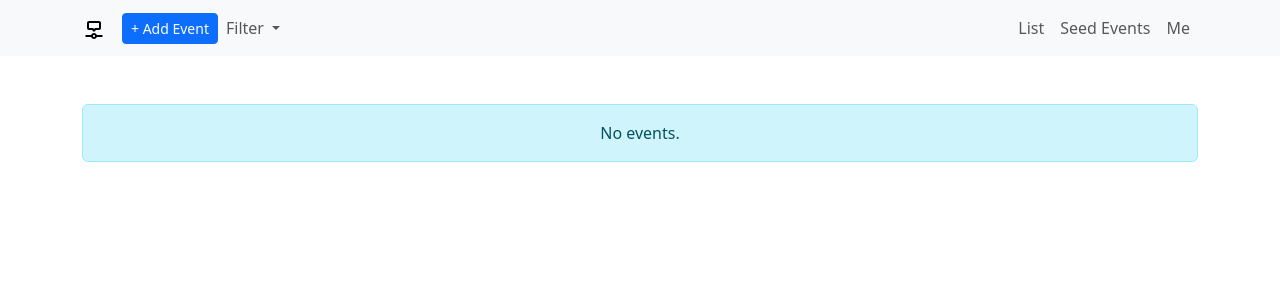
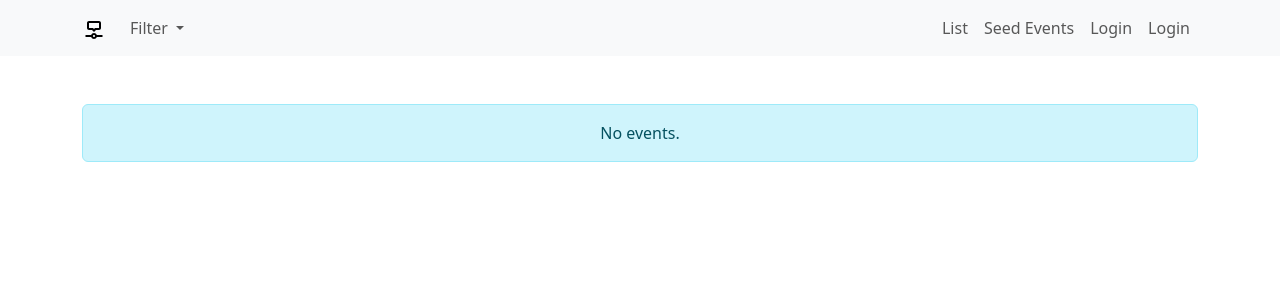
Before and after one commit to aziemski/memo-app, a Vue app: page / in a window 1280 px wide. Shown: the top 300 px of the page. Built offline with nearby package versions, Linux system fonts and the light colour scheme.

Commit message:
EventList: show edit button only for logged users

```diff
--- a/src/components/AppNavbar.vue
+++ b/src/components/AppNavbar.vue
@@ -88,6 +88,9 @@
           <button class="nav-link btn btn-sm" @click="seedEvents">Seed Events</button>
         </li>
         <li class="nav-item">
+          <button class="nav-link btn btn-sm" @click="toggleAuth"> {{ isAuthenticated ? 'Logout' : 'Login' }}</button>
+        </li>
+        <li class="nav-item">
           <a v-if="isAuthenticated" class="nav-link btn btn-primary" href="/me">
             Me
           </a>
@@ -117,7 +120,6 @@ export default {
   },
   data() {
     return {
-      isAuthenticated: true,
       categories: [],
       selectedCategories: []
     };
@@ -128,6 +130,9 @@ export default {
   computed: {
     isListView() {
       return store.isListView;
+    },
+    isAuthenticated() {
+      return store.isAuthenticated;
     }
   },
   methods: {
@@ -136,6 +141,9 @@ export default {
     },
     toggleView() {
       store.toggleView();
+    },
+    toggleAuth() {
+      store.setIsAuthenticated(!store.isAuthenticated)
     },
     addEvent() {
       this.$router.push({name: "AddEvent"});
--- a/src/components/EventList.vue
+++ b/src/components/EventList.vue
@@ -34,6 +34,7 @@
               </div>
             </div>
             <router-link
+                v-if="isAuthenticated"
                 :to="{ name: 'EditEvent', params: { id: evt.id } }"
                 class="btn btn-outline-info ms-3"
             >
@@ -48,6 +49,7 @@
 
 <script>
 import eventService from "@/services/EventService";
+import {store} from "@/store";
 
 export default {
   data() {
@@ -56,6 +58,11 @@ export default {
       placeholderImage:
           "https://via.placeholder.com/100x100?text=No+Image+Available",
     };
+  },
+  computed: {
+    isAuthenticated() {
+      return store.isAuthenticated;
+    }
   },
   created() {
     this.loadEvents();
```
